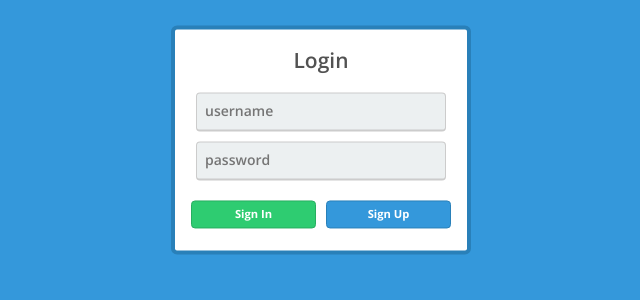
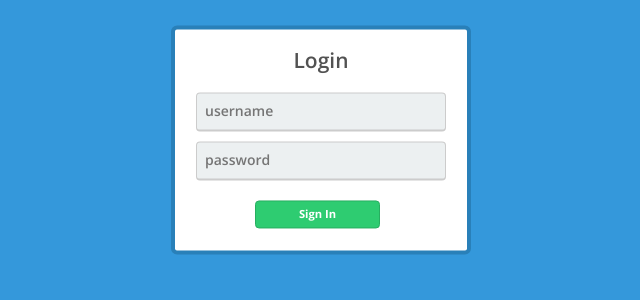
Before and after one commit to andrew-w0711/web-api, a PHP site: page / in a window 1280 px wide. Shown: the part 260-560 px from the top of the page, without its empty margins (319-959 px from the left). Run offline with PHP 8.4, Linux system fonts and the light colour scheme; some libraries are stand-ins or nearby versions.

Commit message:
Removed register button

```diff
--- a/login/login.html
+++ b/login/login.html
@@ -4,7 +4,7 @@
     <input type="text" name="username" placeholder="username" class="textbox" ng-model="username" />
     <input type="password" name="password" placeholder="password" class="textbox" ng-model="password" />
     <div class="login-button" ng-click="login()">Sign In</div>
-    <div id="btn2" ng-click="register()">Sign Up</div>
+    <!-- <div id="btn2" ng-click="register()">Sign Up</div> -->
 
     <div ng-class='notification'>{{message}}</div>
   </div>
--- a/login/style.css
+++ b/login/style.css
@@ -69,7 +69,8 @@ h1{
   margin-top:20px;
   margin-bottom:20px;
   float:left;
-  margin-left:16px;
+  /*margin-left:16px;*/
+  margin-left: 80px;
   font-weight:800;
   font-size:0.8em;
 }
```
